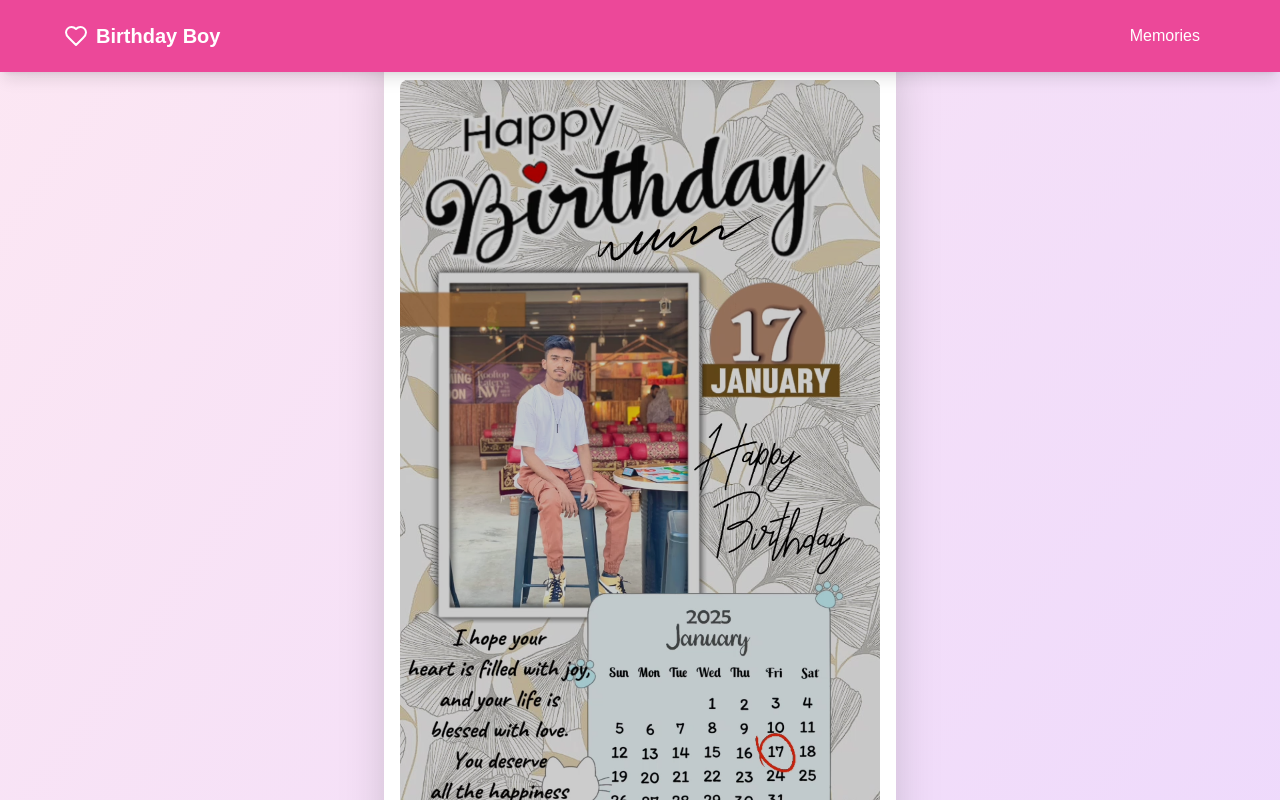
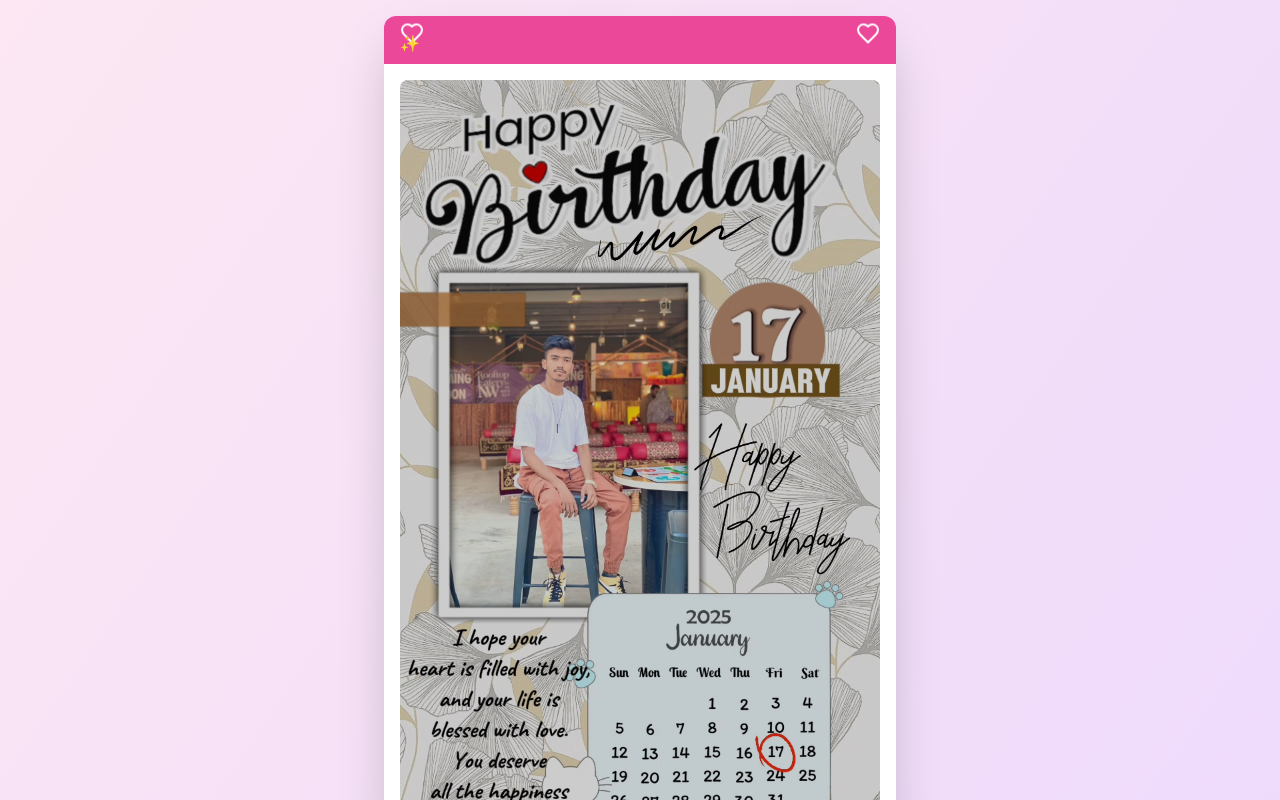
Before and after one commit to Sadia871/Talha, a Next.js app: page / in a window 1280 px wide. Shown: the top 800 px of the page. Built offline with nearby package versions, Linux system fonts and the light colour scheme.

Commit message:
Updated BirthdayCard component

```diff
--- a/app/components/BirthdayCard.tsx
+++ b/app/components/BirthdayCard.tsx
@@ -56,7 +56,7 @@ export const BirthdayCard = () => {
       <div className="max-w-lg w-full bg-white rounded-xl shadow-2xl overflow-hidden transform hover:scale-105 transition-transform duration-300">
         <div className="relative h-12 bg-pink-500">
           <Heart className="absolute top-2 left-4 text-white animate-bounce" size={24} />
-          <a href='Card'> Click Here Prince</a>
+          <a href='Card'> </a>
           <Heart className="absolute top-2 right-4 text-white animate-bounce delay-100" size={24} />
         </div>
 
--- a/app/components/MemoriesPage.tsx
+++ b/app/components/MemoriesPage.tsx
@@ -34,11 +34,11 @@ const MemoriesPage = () => {
           {memories.map((memory, index) => (
             <div key={index} className="bg-white rounded-xl overflow-hidden shadow-lg hover:shadow-xl transition-shadow duration-300">
               <div className="relative h-48 overflow-hidden">
-                <img
+                {/* <img
                   src={memory.image}
                   alt={memory.title}
                   className="w-full h-full object-cover transform hover:scale-105 transition-transform duration-300"
-                />
+                /> */}
               </div>
 
               <div className="p-6">
--- a/app/layout.tsx
+++ b/app/layout.tsx
@@ -1,6 +1,6 @@
 import type { Metadata } from "next";
 import { Geist, Geist_Mono } from "next/font/google";
-import Navbar   from './components/Navbar';
+// import Navbar   from './components/Navbar';
 import "./globals.css";
 
 const geistSans = Geist({
@@ -29,7 +29,7 @@ export default function RootLayout({
         className={`${geistSans.variable} ${geistMono.variable} antialiased`}
       >
         {children}
-        <Navbar />
+        {/* <Navbar /> */}
       </body>
     </html>
   );
```
